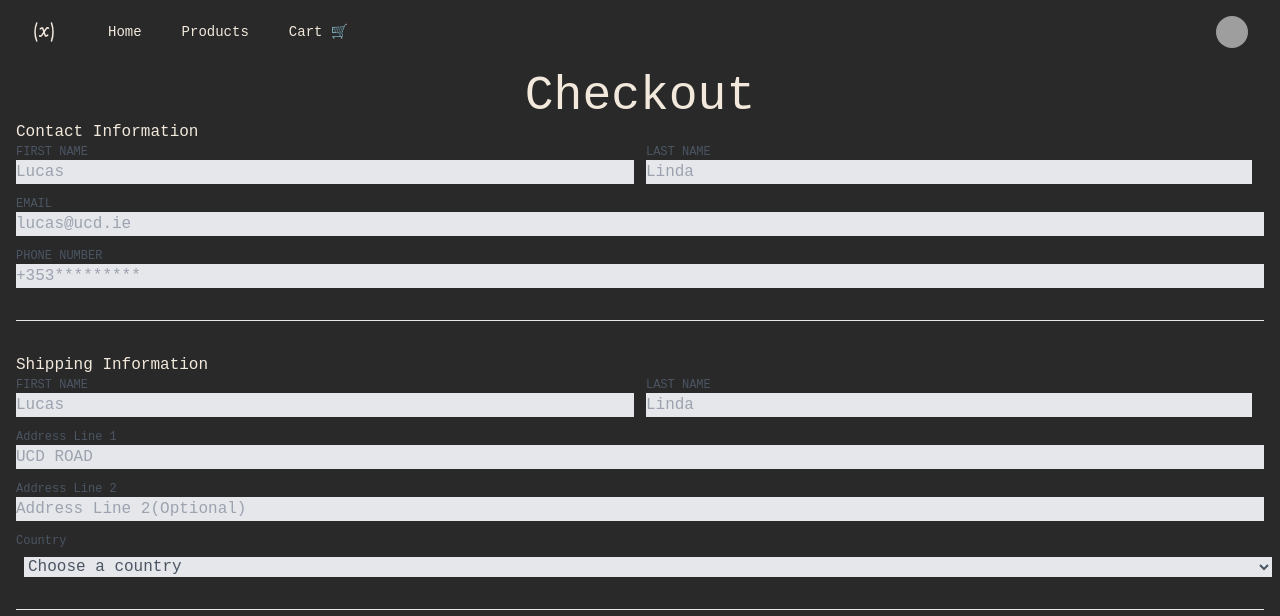
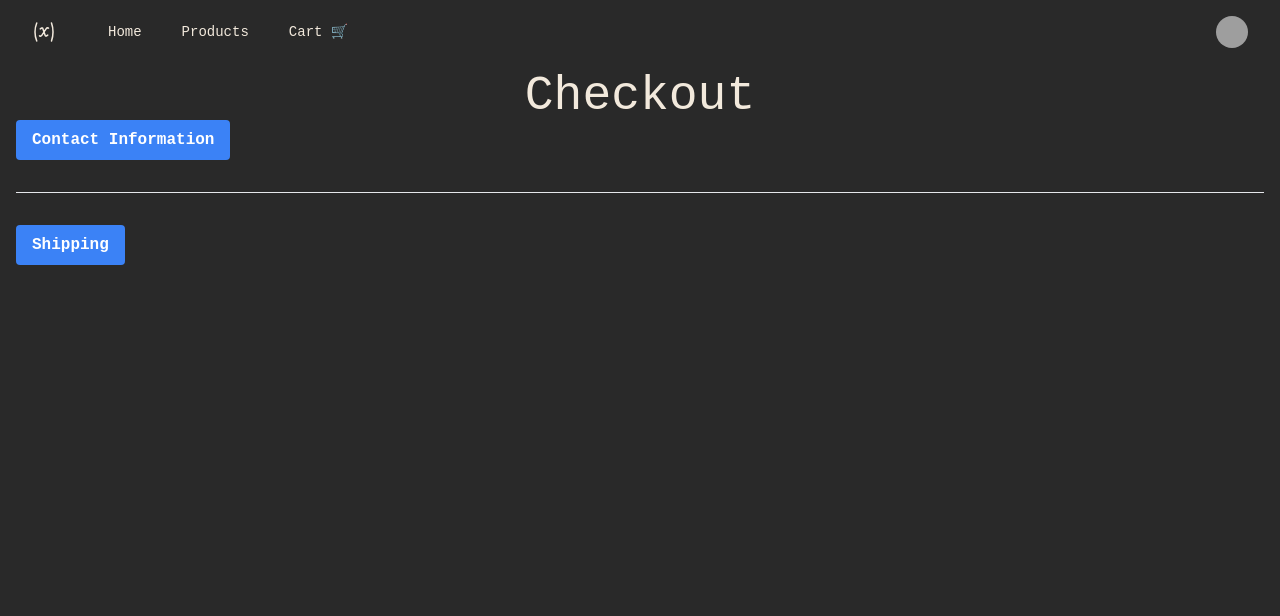
Before and after one commit to lukeconnolly2/Ai-Store, a React (Vite) app in the folder frontend/: page /checkoutpage in a window 1280 px wide. Shown: the top 616 px of the page. Built offline with nearby package versions, Linux system fonts and the light colour scheme; grey boxes are pictures that could not be loaded.

Commit message:
Added Buttons

```diff
--- a/frontend/src/pages/CheckoutPage.jsx
+++ b/frontend/src/pages/CheckoutPage.jsx
@@ -1,9 +1,16 @@
-import React from "react";
+import React, { useState } from "react";
 import {Link} from "react-router-dom"
 import {motion} from "framer-motion"
 
-export default function CheckoutPage() {
+
+
+
+const CheckoutPage = () => {
+    const [isFormVisible, setIsFormVisible] = useState(false);
+    const [isFormVisible2, setIsFormVisible2] = useState(false);
     return (
+
+
 
       <motion.main
         initial={{ opacity: 0}}
@@ -12,108 +19,122 @@ export default function CheckoutPage() {
         transition={{ duration: .2 }}
       >
             <div>
-                <h1 class=" text-center text-5xl">Checkout</h1>
+                <h1 className=" text-center text-5xl">Checkout</h1>
 
-                <form class="w-full">
-                <h1>Contact Information</h1>
-                    <div class="flex">
 
-                        <div class="w-full ">
-                            <label class="block text-gray-600 text-xs" for="FirstName">
+                <button className="bg-blue-500 text-white font-bold py-2 px-4 rounded focus:outline-none" onClick={() => setIsFormVisible(!isFormVisible)}>Contact Information</button>
+      {isFormVisible && (
+                <form className="w-full mt-4">
+
+                <div className="flex">
+                    <div className="w-full ">
+                    <label className="block text-gray-600 text-xs" htmlFor="FirstName">
+                        FIRST NAME
+                    </label>
+                    <input
+                        className="block w-full bg-gray-200 text-gray-600"
+                        id="FirstName"
+                        type="text"
+                        placeholder="Lucas"
+                    />
+                    </div>
+                    <div className="w-full px-3">
+                    <label className="block text-gray-600 text-xs" htmlFor="LastName">
+                        LAST NAME
+                    </label>
+                    <input
+                        className="block w-full bg-gray-200 text-gray-600"
+                        id="LastName"
+                        type="text"
+                        placeholder="Linda"
+                    />
+                    </div>
+                </div>
+                <div className="flex pt-3">
+                    <div className="w-full ">
+                    <label className="block text-gray-600 text-xs" htmlFor="Email">
+                        EMAIL
+                    </label>
+                    <input
+                        className="block w-full bg-gray-200 text-gray-600"
+                        id="Email"
+                        type="text"
+                        placeholder="lucas@ucd.ie"
+                    />
+                    </div>
+                </div>
+                <div className="flex pt-3">
+                    <div className="w-full ">
+                    <label className="block text-gray-600 text-xs" htmlFor="PhoneNumber">
+                        PHONE NUMBER
+                    </label>
+                    <input
+                        className="block w-full bg-gray-200 text-gray-600"
+                        id="PhoneNumber"
+                        type="text"
+                        placeholder="+353*********"
+                    />
+                    </div>
+                </div>
+
+                </form>
+        )}
+        <hr className="h-px my-8 bg-gray-200 border-1 dark:bg-gray-700 "/>
+
+
+        <button className="bg-blue-500 text-white font-bold py-2 px-4 rounded focus:outline-none" onClick={() => setIsFormVisible2(!isFormVisible2)}>Shipping</button>
+      {isFormVisible2 && (
+                <form className="w-full">
+                <h1>Shipping Information</h1>
+                    <div className="flex">
+
+                        <div className="w-full ">
+                            <label className="block text-gray-600 text-xs" htmlFor="FirstName">
                                 FIRST NAME
                             </label>
 
-                            <input class="block w-full bg-gray-200 text-gray-600" id="FirstName" type="text" placeholder="Lucas"/>
+                            <input className="block w-full bg-gray-200 text-gray-600" id="FirstName" type="text" placeholder="Lucas"/>
 
                         </div>
 
-                        <div class="w-full px-3">
-                            <label class="block text-gray-600 text-xs" for="LastName">
+                        <div className="w-full px-3">
+                            <label className="block text-gray-600 text-xs" htmlFor="LastName">
                                 LAST NAME
                             </label>
-                            <input class="block w-full bg-gray-200 text-gray-600" id="LastName" type="text" placeholder="Linda"/>
+                            <input className="block w-full bg-gray-200 text-gray-600" id="LastName" type="text" placeholder="Linda"/>
                         </div>
                     </div>
 
-                    <div class="flex pt-3">
-                        <div class="w-full ">
-                            <label class="block text-gray-600 text-xs" for="Email">
-                                EMAIL
+                    <div className="flex pt-3">
+                        <div className="w-full ">
+                            <label className="block text-gray-600 text-xs" htmlFor="Address1">
+                                Address Line 1
                             </label>
 
-                            <input class="block w-full bg-gray-200 text-gray-600" id="Email" type="text" placeholder="lucas@ucd.ie"/>
+                            <input className="block w-full bg-gray-200 text-gray-600" id="Address1" type="text" placeholder="UCD ROAD"/>
 
                         </div>
 
                     </div>
 
-                    <div class="flex pt-3">
-                        <div class="w-full ">
-                            <label class="block text-gray-600 text-xs" for="PhoneNumber">
-                                PHONE NUMBER
+                    <div className="flex pt-3">
+                        <div className="w-full ">
+                            <label className="block text-gray-600 text-xs" htmlFor="Address2">
+                                Address Line 2
                             </label>
 
-                            <input class="block w-full bg-gray-200 text-gray-600" id="PhoneNumber" type="text" placeholder="+353*********"/>
+                            <input className="block w-full bg-gray-200 text-gray-600" id="Address2" type="text" placeholder="Address Line 2(Optional)"/>
 
                         </div>
 
                     </div>
 
-                    <hr class="h-px my-8 bg-gray-200 border-1 dark:bg-gray-700 "/>
-
-                </form>
-
-                <form class="w-full">
-                <h1>Shipping Information</h1>
-                    <div class="flex">
-
-                        <div class="w-full ">
-                            <label class="block text-gray-600 text-xs" for="FirstName">
-                                FIRST NAME
-                            </label>
-
-                            <input class="block w-full bg-gray-200 text-gray-600" id="FirstName" type="text" placeholder="Lucas"/>
-
-                        </div>
-
-                        <div class="w-full px-3">
-                            <label class="block text-gray-600 text-xs" for="LastName">
-                                LAST NAME
-                            </label>
-                            <input class="block w-full bg-gray-200 text-gray-600" id="LastName" type="text" placeholder="Linda"/>
-                        </div>
-                    </div>
-
-                    <div class="flex pt-3">
-                        <div class="w-full ">
-                            <label class="block text-gray-600 text-xs" for="Address1">
-                                Address Line 1
-                            </label>
-
-                            <input class="block w-full bg-gray-200 text-gray-600" id="Address1" type="text" placeholder="UCD ROAD"/>
-
-                        </div>
-
-                    </div>
-
-                    <div class="flex pt-3">
-                        <div class="w-full ">
-                            <label class="block text-gray-600 text-xs" for="Address2">
-                                Address Line 2
-                            </label>
-
-                            <input class="block w-full bg-gray-200 text-gray-600" id="Address2" type="text" placeholder="Address Line 2(Optional)"/>
-
-                        </div>
-
-                    </div>
-
-                    <div class="relative pt-3">
-                        <label class="block text-gray-600 text-xs" for="Country">
+                    <div className="relative pt-3">
+                        <label className="block text-gray-600 text-xs" htmlFor="Country">
                             Country
                         </label>
 
-                        <select id="Country" class=" m-2 block w-full bg-gray-200 text-gray-600">
+                        <select defaultValue={"country"} id="Country" className=" m-2 block w-full bg-gray-200 text-gray-600">
                         <option selected>Choose a country</option>
                         <option value="IE">Ireland</option>
                         <option value="FR">France</option>
@@ -122,11 +143,16 @@ export default function CheckoutPage() {
 
                     </div>
 
-                    <hr class="h-px my-8 bg-gray-200 border-1 dark:bg-gray-700 "/>
+                    <hr className="h-px my-8 bg-gray-200 border-1 dark:bg-gray-700 "/>
 
                 </form>
+                )}
+
 
             </div>
       </motion.main>
+
     )
   }
+
+  export default CheckoutPage;
```
